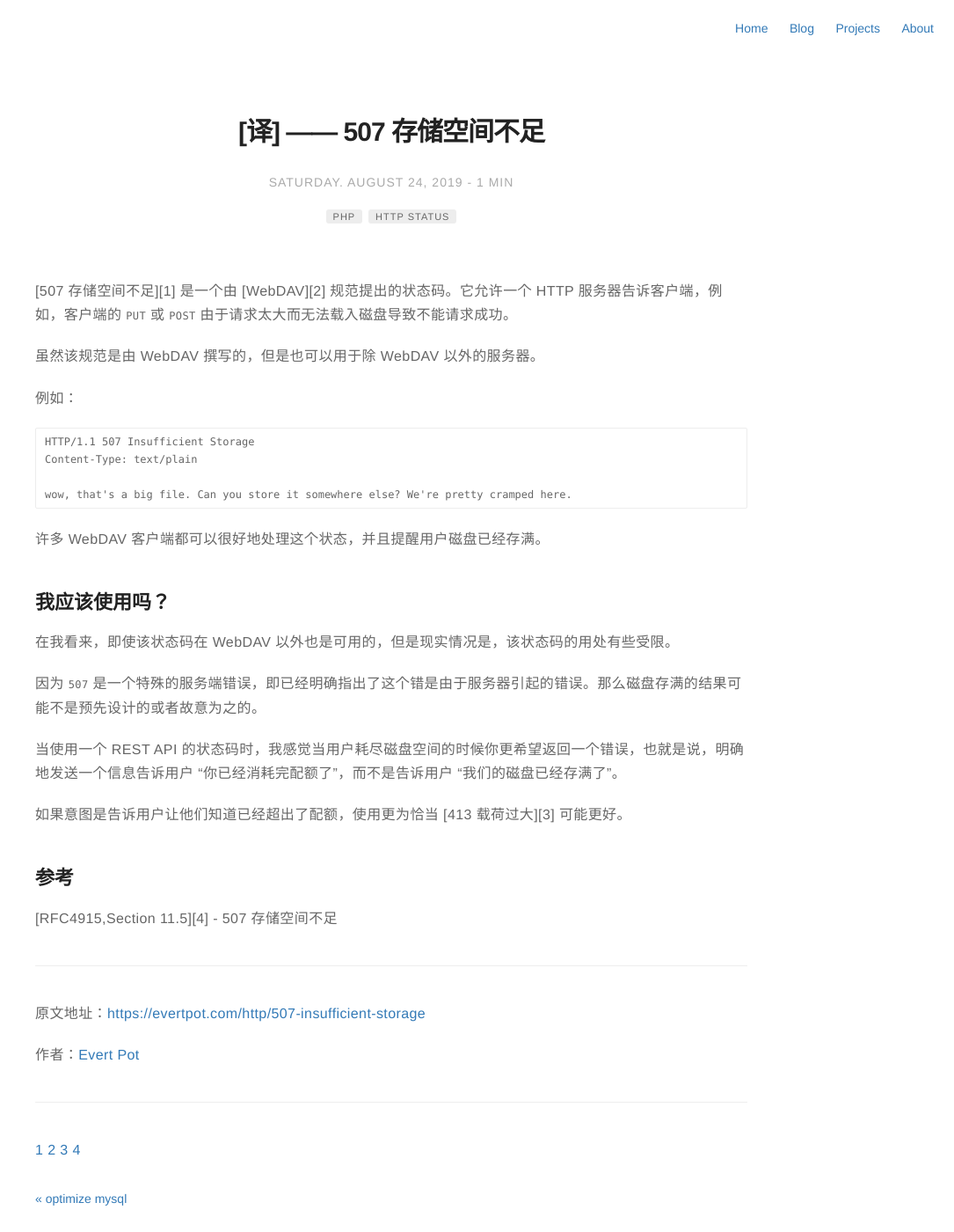
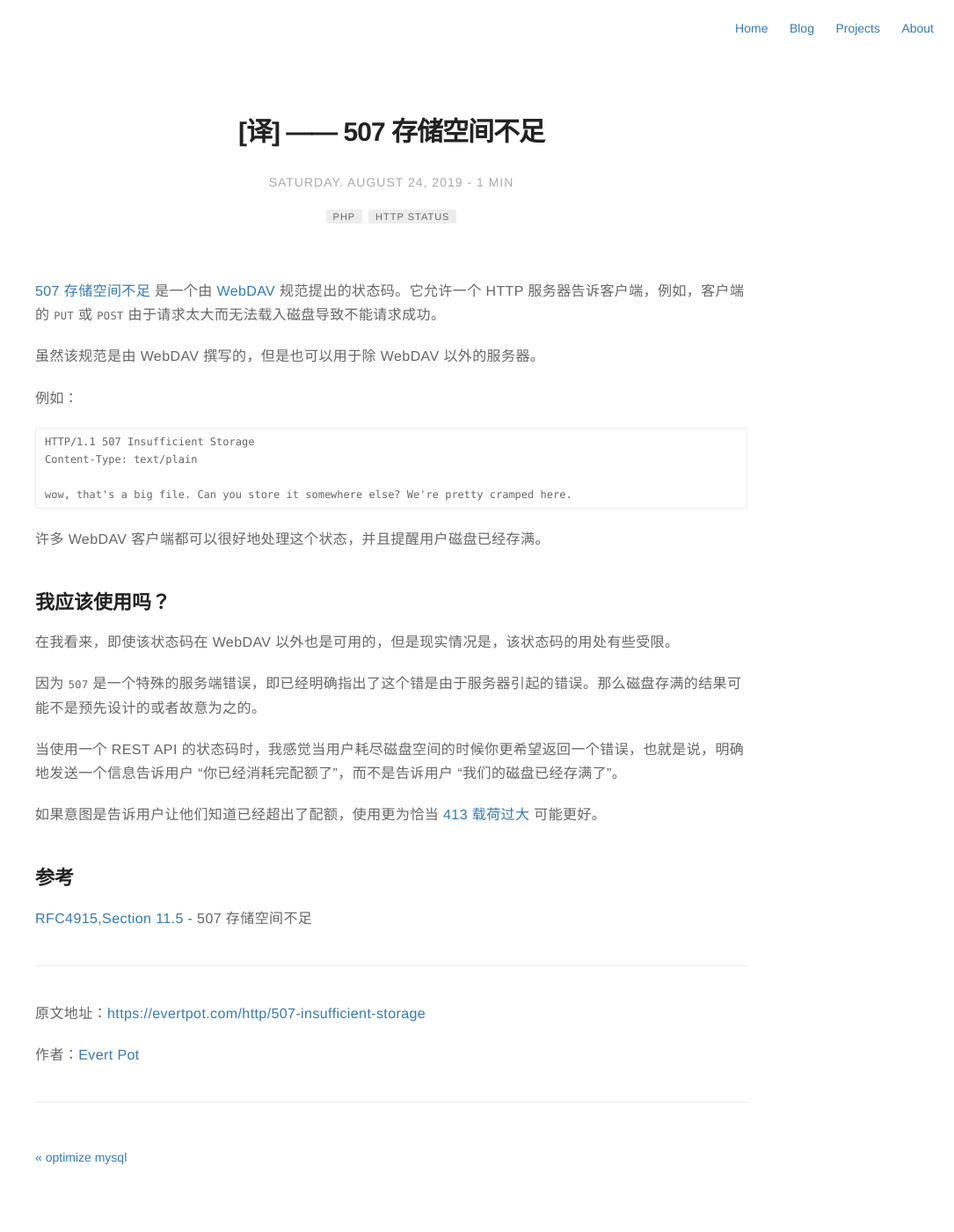
Before and after one commit to rust17/blog, a Jekyll site: the page built from _posts/2019-08-24-translation-507-insufficient-storage.markdown, in a window 1280 px wide and 1400 px high. Shown: the whole window at 88% size, without its empty margins (195-1280 px from the left). Built offline with Jekyll 4.4.1, drawn with Linux system fonts in a browser that asks for light colours; comment, search, counter and statistics services are not loaded.

Commit message:
fix referer link

```diff
--- a/_posts/2019-08-24-translation-507-insufficient-storage.markdown
+++ b/_posts/2019-08-24-translation-507-insufficient-storage.markdown
@@ -48,7 +48,7 @@
 作者：[Evert Pot](https://twitter.com/evertp)
 
 ---
-[1](https://tools.ietf.org/html/rfc4918#section-11.5)
-[2](https://tools.ietf.org/html/rfc4918)
-[3](https://evertpot.com/http/413-payload-too-large)
-[4](https://evertpot.com/http/413-payload-too-large)
+[1]: https://tools.ietf.org/html/rfc4918#section-11.5
+[2]: https://tools.ietf.org/html/rfc4918
+[3]: https://evertpot.com/http/413-payload-too-large
+[4]: https://evertpot.com/http/413-payload-too-large
```
